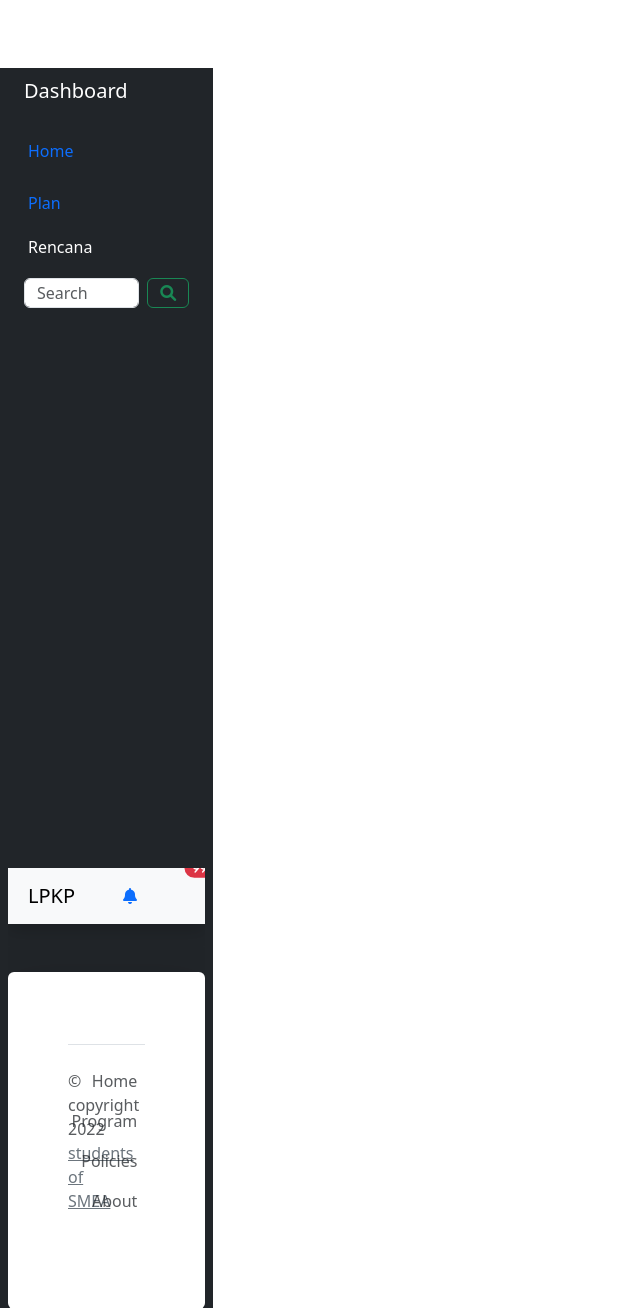
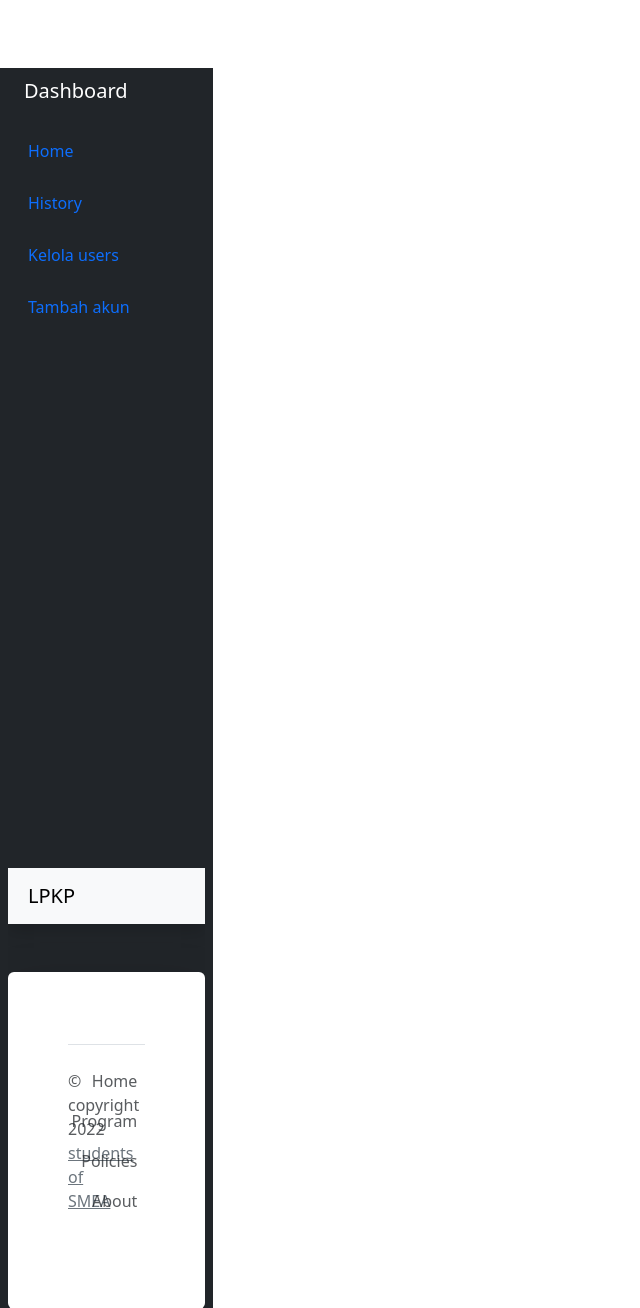
Before and after one commit to mnafis5/application_LPKP, a PHP site: the page made by app/views/partials/sidebar.php in a window 1280 px wide. Shown: the top 1308 px of the page, without its empty margins (0-640 px from the left). Run offline with PHP 8.4, Linux system fonts and the light colour scheme; the template is opened without the code that fills it, so the values that code supplies are empty; some libraries are stand-ins or nearby versions.

Commit message:
Deleting some

```diff
--- a/app/views/partials/sidebar.php
+++ b/app/views/partials/sidebar.php
@@ -11,21 +11,21 @@
                           <i class="fs-4 bi-house"></i> <span class="ms-1 d-none d-sm-inline">Home</span>
                       </a>
                   </li>
-                  <li class="nav-item">
-                      <a href="<?= BASEURL; ?>/profile/plan" class="nav-link align-middle px-0">
-                          <i class="fs-4 bi-house"></i> <span class="ms-1 d-none d-sm-inline">Plan</span>
+                  <li class="nav-item his">
+                      <a href="<?= BASEURL; ?>/profile/history" class="nav-link align-middle px-0">
+                          <i class="fs-4 bi-house"></i> <span class="ms-1 d-none d-sm-inline">History</span>
                       </a>
                   </li>
-                  <li>
-                            <i class="fs-4 bi-speedometer2"></i> <span class="ms-1 d-none d-sm-inline">Rencana</span> </a>
-
-                    </li>
-                    <li>
-                      <form action="<?= BASEURL; ?>/profile/search" method="post" class="d-flex mt-3" style="max-width: 420px; max-height: 30px;" >
-                      <input class="form-control me-2" type="search" placeholder="Search" aria-label="Search">
-                      <button class="btn btn-outline-success" type="submit" style="line-height:0px"><i class="fa-solid fa-magnifying-glass"></i></button>
-                      </form>
-                    </li>
+                  <li class="nav-item use">
+                      <a href="<?= BASEURL; ?>/profile/users" class="nav-link align-middle px-0">
+                          <i class="fs-4 bi-house"></i> <span class="ms-1 d-none d-sm-inline">Kelola users</span>
+                      </a>
+                  </li>
+                  <li class="akun nav-item">
+                    <a class=" akun nav-link align-middle px-0" href="<?= BASEURL; ?>/login/admin">
+                    <i class="fs-4 bi-house"></i> <span class="ms-1 d-none d-sm-inline">Tambah akun</span>
+                  </a>
+                  </li>
                 </ul>
                 <hr>
                 <?php
@@ -50,9 +50,9 @@
                     </a>
 
                     <ul class="dropdown-menu dropdown-menu-dark text-small shadow">
-                        <li class="akun"><a class="dropdown-item akun" href="<?= BASEURL; ?>/login/admin">tambah akun</a></li>
+                        <li><a class="dropdown-item" href="<?= BASEURL; ?>/login/ubah/<?= $su['id']; ?>">Ubah Password</a></li>
                         <li><a class="dropdown-item" href="<?= BASEURL; ?>/profile/setting">Settings</a></li>
-                        <li><a class="dropdown-item" href="<?= BASEURL; ?>/profile/setting">Profile</a></li>
+                        <li><a class="dropdown-item" href="<?= BASEURL; ?>/profile/profile">Profile</a></li>
                         <li>
                             <hr class="dropdown-divider">
                         </li>
@@ -69,14 +69,9 @@
             <div class="navbar-brand">
               <a class="navbar-brand active" aria-current="page" href="#">LPKP</a>
             </div>
-            <button class="navbar-toggler" type="button" data-bs-toggle="collapse" data-bs-target="#navbarSupportedContent" aria-controls="navbarSupportedContent" aria-expanded="false" aria-label="Toggle navigation">
-              <span class="navbar-toggler-icon" style="color:#000;"></span>
-            </button>
             <div class="justify-content-start collapse navbar-collapse nav-item" id="navbarSupportedContent">
               <ul class="nav justify-content-end">
-                <li class="nav-item">
-                  <a class="nav-link active" aria-current="page" href="<?= BASEURL; ?>/profile/notifikasi"><i class="fa-solid fa-bell"><span class="position-absolute top-0 start-100 translate-middle badge rounded-pill bg-danger">99+<span class="visually-hidden">unread messages</span></span></i></a>
-                </li>
+
               </ul>
             </div>
           </div>
```
